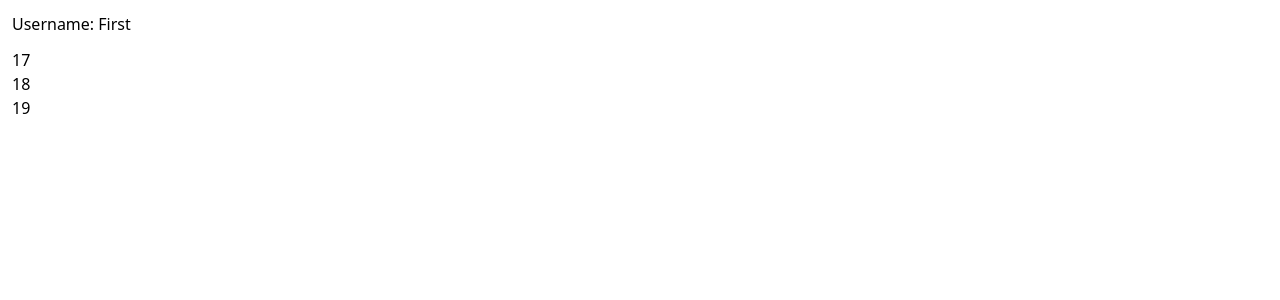
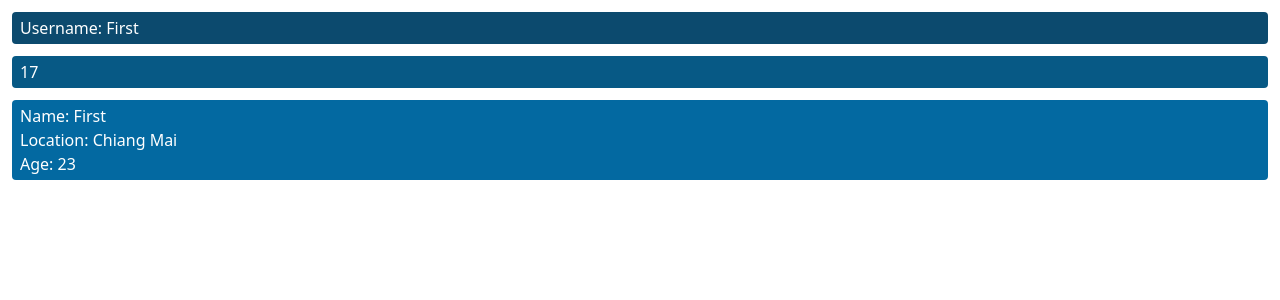
Before and after one commit to soAcademy/workshop-state-and-event, a React (Create React App) app: page /about in a window 1280 px wide. Shown: the top 300 px of the page. Built offline with nearby package versions, Linux system fonts and the light colour scheme.

Commit message:
feat: localstorage3

```diff
--- a/src/App.js
+++ b/src/App.js
@@ -8,13 +8,14 @@
 // import ToDoList4 from "./ToDoListAnswers/ToDoList4";
 import LocalStorage1 from "./LocalStorages/LocalStorage1";
 import LocalStorage2 from "./LocalStorages/LocalStorage2";
+import LocalStorage3 from "./LocalStorages/LocalStorage3";
 
 const App = () => {
   return (
     <>
       <LocalStorage1 />
       <LocalStorage2 />
-      {/* <LocalStorage3 /> */}
+      <LocalStorage3 />
       {/* <LocalStorage4 /> */}
       {/* <ToDoList1 /> */}
       {/* <ToDoList2 /> */}
--- a/src/LocalStorages/LocalStorage1.js
+++ b/src/LocalStorages/LocalStorage1.js
@@ -4,8 +4,8 @@ const LocalStorage1 = () => {
   const username = localStorage.getItem("username");
 
   return (
-    <div className="m-3">
-      <p>Username: {username}</p>
+    <div className="m-3 pl-2 py-1 bg-sky-900 rounded">
+      <p className="text-white">Username: {username}</p>
     </div>
   );
 };
--- a/src/LocalStorages/LocalStorage2.js
+++ b/src/LocalStorages/LocalStorage2.js
@@ -4,10 +4,8 @@ const LocalStorage2 = () => {
   const number = localStorage.getItem("number");
 
   return (
-    <div className="m-3">
-      <p>{Number(number) + 3}</p>
-      <p>{Number(number) + 4}</p>
-      <p>{Number(number) + 5}</p>
+    <div className="m-3 pl-2 py-1 bg-sky-800 rounded ">
+      <p className="text-white">{Number(number) + 3}</p>
     </div>
   );
 };
--- a/src/LocalStorages/LocalStorage3.js
+++ b/src/LocalStorages/LocalStorage3.js
@@ -0,0 +1,24 @@
+const LocalStorage3 = () => {
+  const objectData = {
+    name: "First",
+    location: "Chiang Mai",
+    age: 23,
+  };
+
+  console.log(JSON.stringify(objectData));
+  localStorage.setItem("objectData", JSON.stringify(objectData));
+  console.log(localStorage.getItem("objectData"));
+
+  const data = JSON.parse(localStorage.getItem("objectData"));
+  console.log(data);
+
+  return (
+    <div className="m-3 pl-2 py-1 bg-sky-700 rounded ">
+      <p className="text-white">Name: {data.name}</p>
+      <p className="text-white">Location: {data.location}</p>
+      <p className="text-white">Age: {data.age}</p>
+    </div>
+  );
+};
+
+export default LocalStorage3;
```
